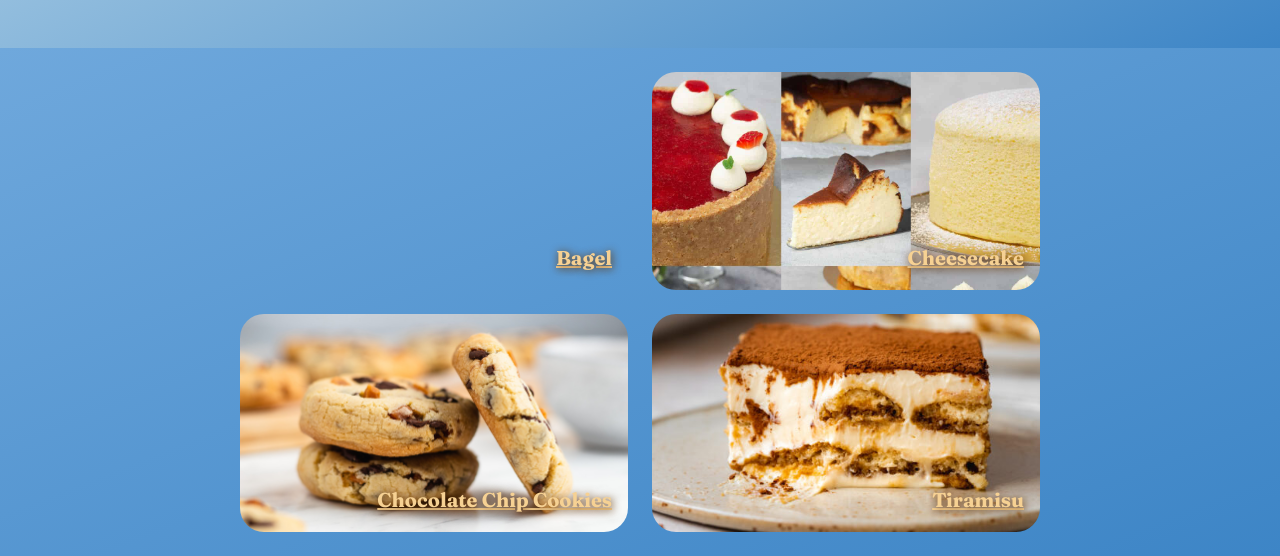
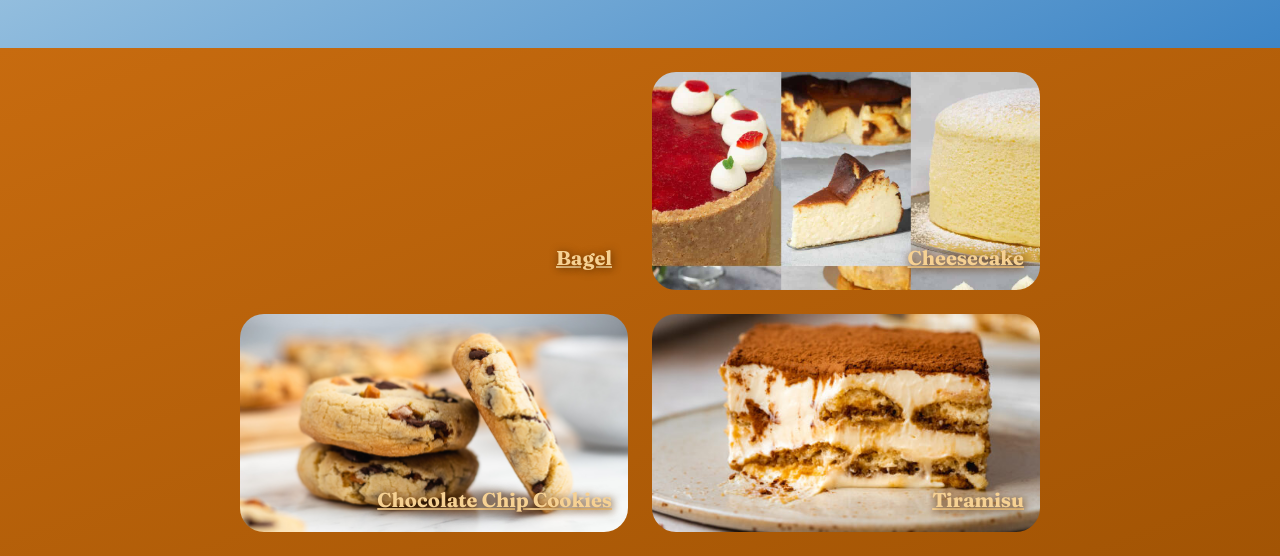
Before and after one commit to leekc307/baking_recipes, a plain HTML site: page index.html in a window 1280 px wide. Shown: the part 560-1116 px from the top of the page. Drawn offline with Linux system fonts and the light colour scheme.

Commit message:
Update styles.css

```diff
--- a/styles.css
+++ b/styles.css
@@ -57,7 +57,7 @@ a {
 
 .container {
     padding: 1em;
-    background-image: linear-gradient(to bottom right, #6fa8dc, #3d85c6);
+    background-image: linear-gradient(to bottom right, #C76B0F, #A25404);
     /* max-width: 24em; */
 
 }
```
